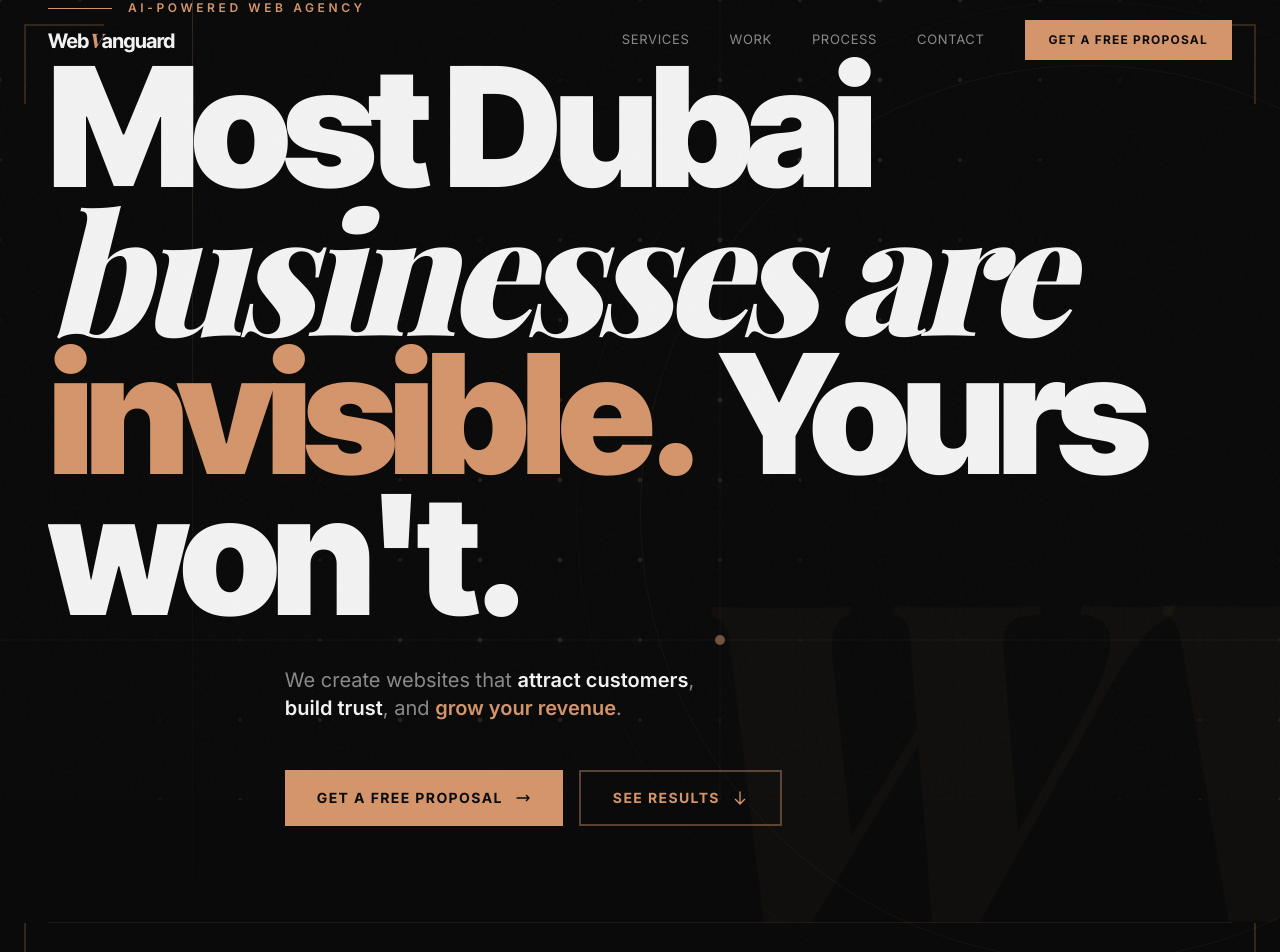
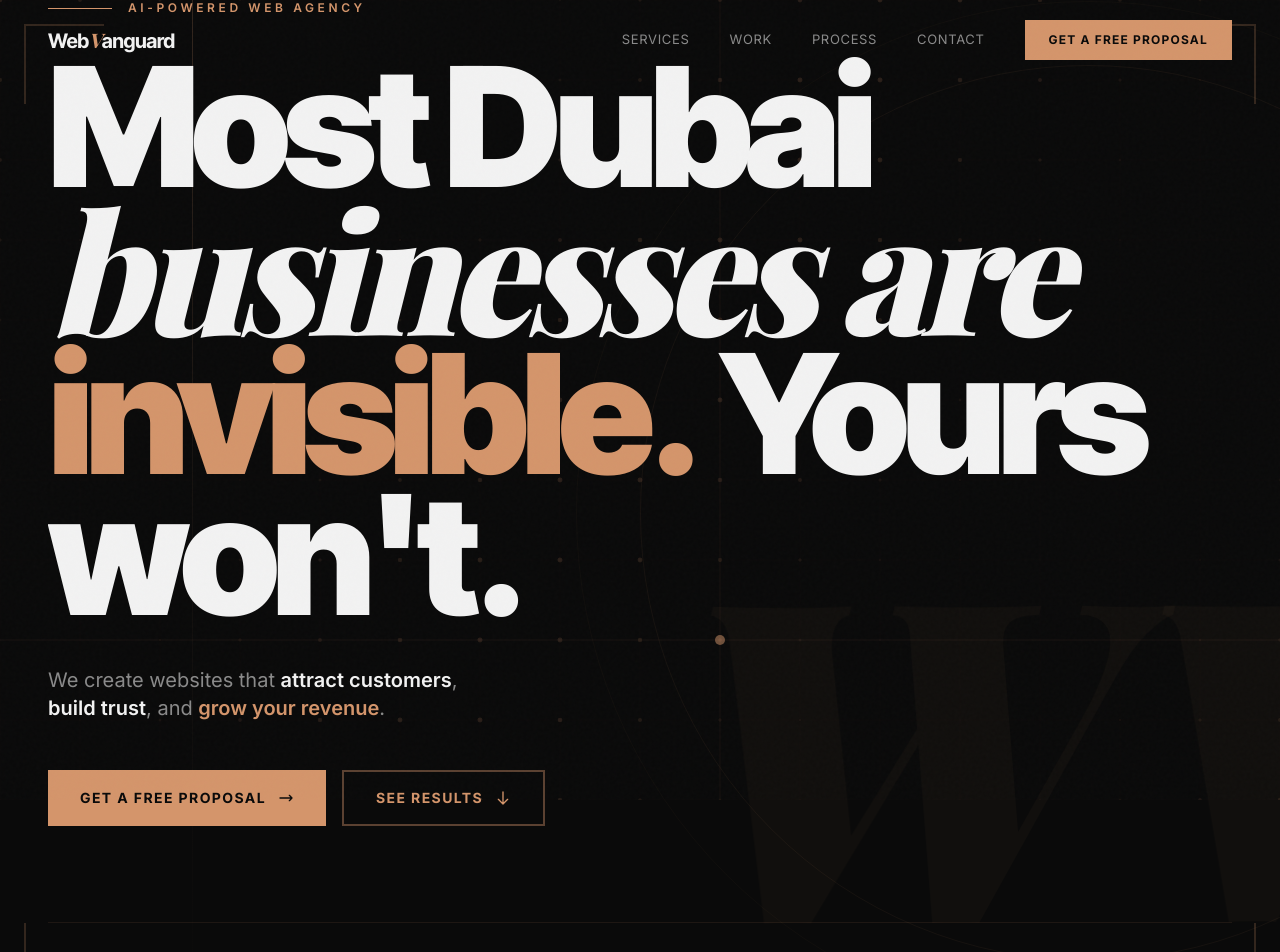
Before and after one commit to webvanguardai/webvanguard-website, a Next.js app in the folder webvanguard/: page / in a window 1280 px wide. Shown: the top 952 px of the page. Built offline with nearby package versions, Linux system fonts and the light colour scheme.

Commit message:
fix: responsive layout — mobile hero, services stagger, work cards, WhyUs numbers

```diff
--- a/webvanguard/components/Hero.tsx
+++ b/webvanguard/components/Hero.tsx
@@ -227,7 +227,7 @@ export default function Hero() {
         </div>
 
         {/* Subline — offset */}
-        <div className="overflow-hidden mt-10 md:ml-[20%]">
+        <div className="overflow-hidden mt-10">
           <motion.p
             initial={{ y: '100%' }}
             animate={{ y: 0 }}
@@ -254,7 +254,7 @@ export default function Hero() {
           initial={{ opacity: 0, y: 30 }}
           animate={{ opacity: 1, y: 0 }}
           transition={{ duration: 0.6, delay: 1.4 }}
-          className="mt-12 flex flex-col sm:flex-row gap-4 md:ml-[20%]"
+          className="mt-12 flex flex-col sm:flex-row gap-4"
         >
           <a href="#contact" className="btn-primary group">
             <span>Get a free proposal</span>
--- a/webvanguard/components/Services.tsx
+++ b/webvanguard/components/Services.tsx
@@ -73,8 +73,7 @@ export default function Services() {
               whileInView={{ opacity: 1, y: 0 }}
               viewport={{ once: true, margin: '-50px' }}
               transition={{ duration: 0.7, delay: i * 0.08, ease: [0.22, 1, 0.36, 1] }}
-              className="group relative border border-border hover:border-accent/20 bg-bg-card/50 hover:bg-bg-card transition-all duration-500 overflow-hidden"
-              style={{ marginLeft: i % 2 !== 0 ? '4%' : '0', marginRight: i % 2 === 0 ? '4%' : '0' }}
+              className={`group relative border border-border hover:border-accent/20 bg-bg-card/50 hover:bg-bg-card transition-all duration-500 overflow-hidden ${i % 2 === 0 ? 'md:mr-[4%]' : 'md:ml-[4%]'}`}
             >
               {/* Accent bar left */}
               <div className="absolute left-0 top-0 w-[3px] h-0 bg-accent group-hover:h-full transition-all duration-700" />
--- a/webvanguard/components/WhyUs.tsx
+++ b/webvanguard/components/WhyUs.tsx
@@ -67,9 +67,9 @@ export default function WhyUs() {
 
               {/* Large number */}
               <p
-                className="font-display font-black leading-none mb-8 transition-colors duration-500"
+                className="font-display font-black leading-none mb-6 transition-colors duration-500"
                 style={{
-                  fontSize: 'clamp(4rem, 8vw, 7rem)',
+                  fontSize: 'clamp(3rem, 6vw, 5.5rem)',
                   WebkitTextStroke: '1px rgba(212,149,107,0.18)',
                   color: 'transparent',
                 }}
--- a/webvanguard/components/Work.tsx
+++ b/webvanguard/components/Work.tsx
@@ -128,7 +128,7 @@ function ProjectCard({ project, index }: { project: typeof projects[0]; index: n
 
       {/* Info — always visible */}
       <div className="p-6 md:p-7">
-        <div className="flex items-start justify-between gap-4 mb-3">
+        <div className="flex flex-col md:flex-row md:items-start md:justify-between gap-3 mb-3">
           <div className="flex-1">
             <p className="text-[10px] uppercase tracking-[0.25em] mb-1.5" style={{ color: `${project.accent}80` }}>
               {project.label} — {project.industry}
```
